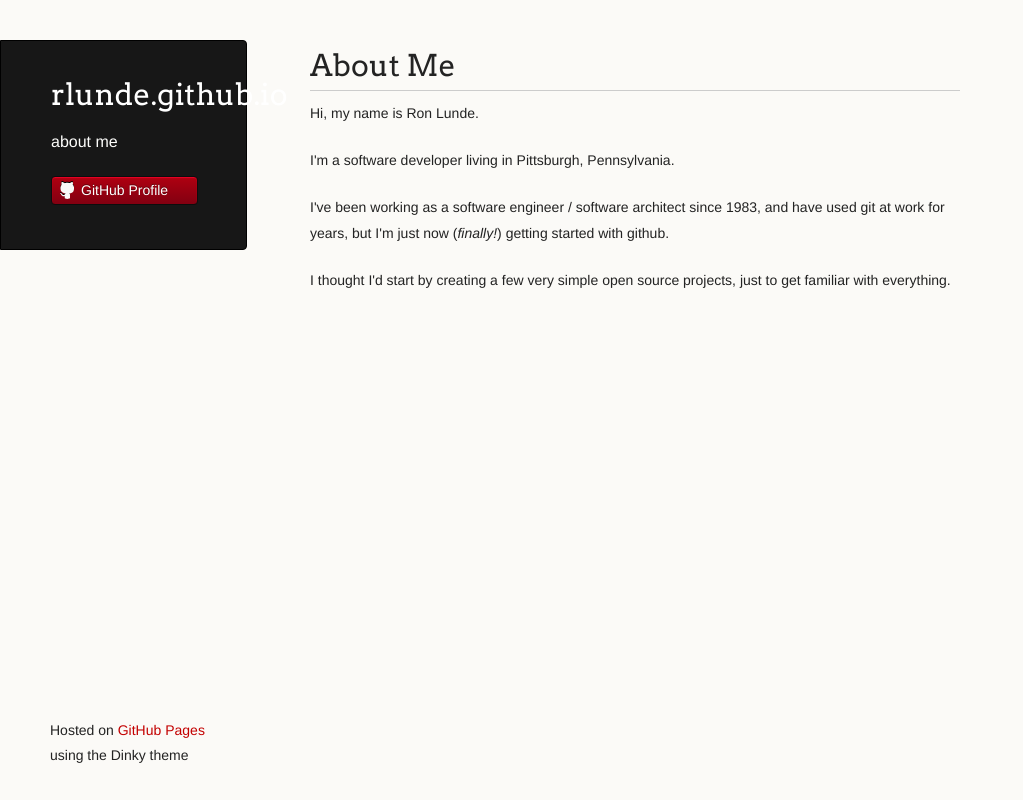
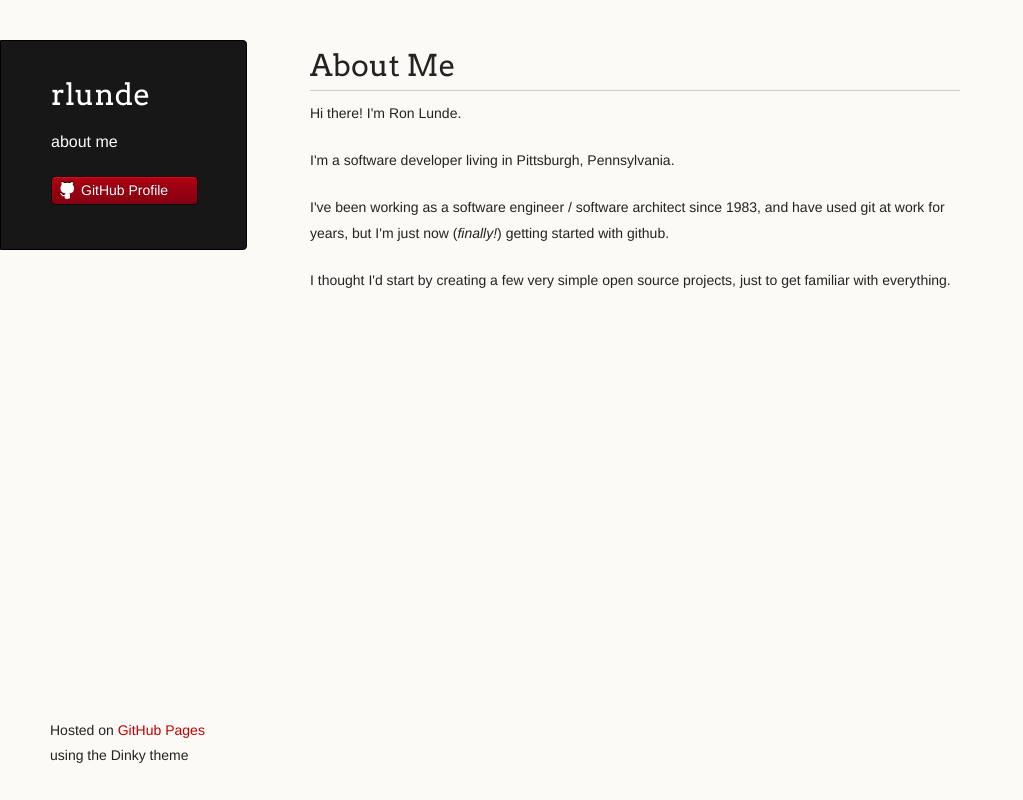
Before and after one commit to rlunde/rlunde.github.io, a plain HTML site: page index.html in a window 1280 px wide. Shown: the whole page, without its empty margins (0-1023 px from the left). Drawn offline with Linux system fonts and the light colour scheme.

Commit message:
Update index.html

```diff
--- a/index.html
+++ b/index.html
@@ -3,7 +3,7 @@
   <head>
     <meta charset="utf-8">
     <meta http-equiv="X-UA-Compatible" content="chrome=1">
-    <title>Rlunde.GitHub.io by rlunde</title>
+    <title>rlunde.github.io</title>
 
     <link rel="stylesheet" href="stylesheets/styles.css">
     <link rel="stylesheet" href="stylesheets/github-light.css">
@@ -16,10 +16,8 @@
   <body>
     <div class="wrapper">
       <header>
-        <h1 class="header">rlunde.github.io</h1>
+        <h1 class="header">rlunde</h1>
         <p class="header">about me</p>
-
-
 
         <ul>
           <li><a class="buttons github" href="https://github.com/rlunde">GitHub Profile</a></li>
@@ -29,7 +27,8 @@
       <section>
         <h1>
 <a id="ron-lunde" class="anchor" href="#ron-lunde" aria-hidden="true"><span class="octicon octicon-link"></span></a>About Me</h1>
-<p>Hi, my name is Ron Lunde.</p>
+<p>Hi there! I'm Ron Lunde.</p>
+
 <p>I'm a software developer living in Pittsburgh, Pennsylvania.</p>
 
 <p>I've been working as a software engineer / software architect since 1983, and have used git at work for years, but I'm just now (<em>finally!</em>) getting started with github.</p>
```
